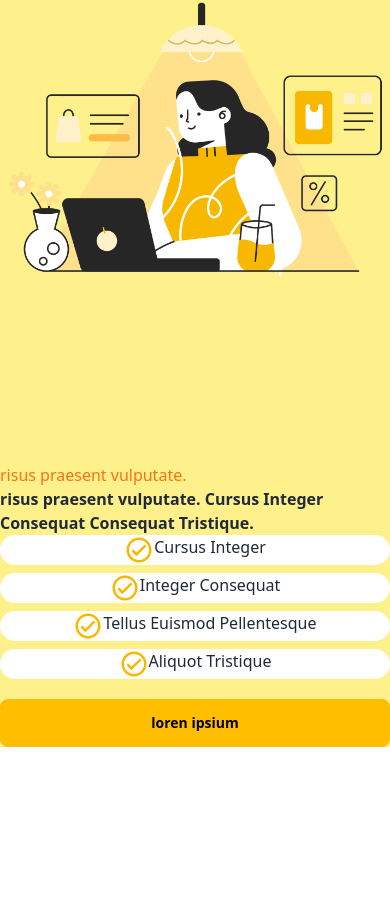
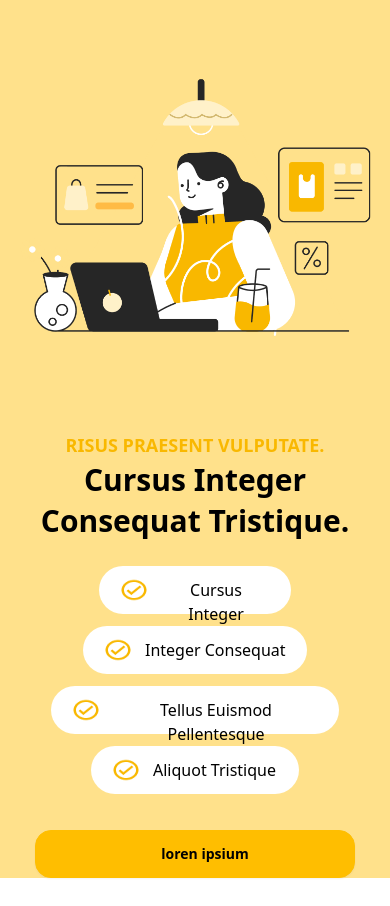
Before and after one commit to arshad-iiuc/paint, a plain HTML site: page index.html in a window 390 px wide. Shown: the part 190-1096 px from the top of the page. Before the commit the page ends 937 px from the top, so only its background shows below. Drawn offline with nearby package versions, Linux system fonts and the light colour scheme.

Commit message:
header part (responsive)

```diff
--- a/index.html
+++ b/index.html
@@ -10,60 +10,82 @@
         <script src="https://cdn.tailwindcss.com"></script>
     </head>
     <body>
-        <header class="bg-yellow-200 ">
-            <!-- uporer paint part -->
-            <div class="rounded-3xl lg:flex justify-center bg-white mt-12 mx-[13px] mb-6">
-                <img src="desktop/paint-logo.png" alt>
-            </div>
-            <div class="lg:flex flex-row-reverse justify-center items-center mt-2">
+        <header>
+            <div class=" pt-12 px-3 pl-3  lg:pt-14 bg-[#FFE18B]">
+
+                <!-- uporer paint part -->
+                <div
+                    class="mx-3 rounded-3xl mx-auto md:flex justify-center bg-white mt-12 mx-[13px] mb-10">
+                    <img class="pl-3 py-2" src="desktop/paint-logo.png" alt>
+                </div>
+
+
+                <div class="md:flex flex-row-reverse">
+
+                    <!-- laptop wala meye -->
                 <div>
-                    <!-- laptop wala meye ekta -->
-                    <img class="mx-auto" src="desktop/cover-paint.png" alt>
+                    <img class="mb-10" src="desktop/cover-paint.png" alt>
                 </div>
-                <!-- texts -->
-                <div class="mx-auto lg:mt-50%  pt-32">
-                    <div>
-                        <p class="text-orange-500 ">risus praesent
-                            vulputate.</p>
-                        <h2 class="font-extrabold si h">risus praesent vulputate.
-                            Cursus Integer
-                            Consequat
-                            Consequat Tristique.</h2>
 
-                        <!-- 4ta sada ghor -->
+                <!-- texts and button -->
+                <div class="flex flex-col justify-between w-full text-center mb-7">
+                    <p class=" text-[#F9B800] font-bold text-lg uppercase">Risus Praesent Vulputate.</p>
+                    <h2 class="font-extrabold text-3xl text-black leading-snug mb-6">
+                        Cursus Integer <br>
+                        Consequat Tristique.
+                    </h2>
 
-                        <div class="flex flex-col gap-3">
-                            <div>
-                                <div
-                                class="flex align-center justify-center bg-white mx-auto rounded-2xl mb-2">
-                                <img src="desktop/icon-tick.png" alt="">
-                                <p class="font-medium">Cursus Integer</p>
-                            </div>
-                            <div class="flex justify-center align-center bg-white  rounded-2xl mb-2">
-                                <img src="desktop/icon-tick.png" alt="">
-                                <p class="font-medium">Integer Consequat </p>
-                            </div>
-                            <div class="flex justify-center align-center bg-white  rounded-2xl mb-2">
-                                <img src="desktop/icon-tick.png" alt="">
-                                <p class="font-medium">Tellus Euismod
-                                    Pellentesque</p>
-                            </div>
-                            <div class="flex justify-center align-center bg-white rounded-2xl mb-2">
-                                <img src="desktop/icon-tick.png" alt="">
-                                <p class="font-medium">Aliquot Tristique</p>
-                            </div>
-                            </div>
-                            <button class="btn btn-warning">loren
-                                ipsium</button>
-                        </div>
-
+                    <!-- Sada ghor gula -->
+                <div class=" flex justify-center items-center flex-col gap-3">
+                    <div class="flex bg-white h-12 w-48 rounded-3xl py-3 px-5 gap-3">
+                        <img src="desktop/icon-tick.png" alt="">
+                        <p class="text-black">Cursus Integer</p>
+                    </div>
+                    <div class="flex bg-white h-12 w-56 rounded-3xl py-3 px-5 gap-3">
+                        <img src="desktop/icon-tick.png" alt="">
+                        <p class="text-black">Integer Consequat </p>
+                    </div>
+                    <div class="flex bg-white h-12 w-72 rounded-3xl py-3 px-5 gap-3">
+                        <img src="desktop/icon-tick.png" alt="">
+                        <p class="text-black">Tellus Euismod Pellentesque</p>
+                    </div>
+                    <div class="flex bg-white h-12 w-52 rounded-3xl py-3 px-5 gap-3">
+                        <img src="desktop/icon-tick.png" alt="">
+                        <p class="text-black">Aliquot Tristique</p>
+                    </div>
+                    <button class="btn btn-warning rounded-2xl h-15 w-80 mt-6 font-bold pt-4 pr-45 pb-4 pl-9">loren
+                        ipsium</button>
                     </div>
                 </div>
 
-            </header>
-            <body>
 
-            </body>
-            <footer></footer>
-        </body>
-    </html>
+
+                </div>
+
+
+                 </div>
+
+
+
+
+
+
+
+
+
+
+
+
+
+
+            </div>
+
+        </header>
+        <main>
+
+        </main>
+        <footer>
+
+        </footer>
+    </body>
+</html>
```
